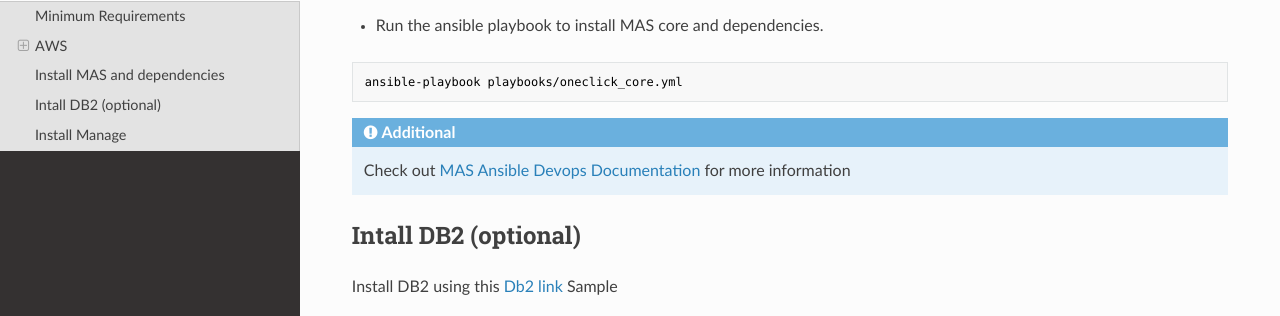
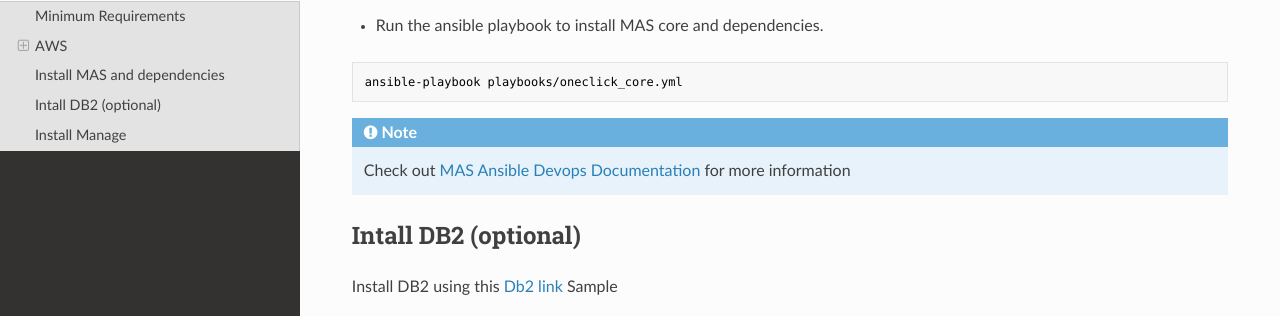
Before and after one commit to ibm-mas-manage/sno, an MkDocs documentation site: the page built from docs/index.md, in a window 1280 px wide and 900 px high, scrolled down 2551 px. Shown: the part 135-451 px from the top of the window. Built offline with MkDocs 1.6.1, drawn with Linux system fonts in a browser that asks for light colours; nearby versions of some CDN libraries.

Commit message:
update formatting

````diff
--- a/docs/index.md
+++ b/docs/index.md
@@ -143,7 +143,7 @@
 ansible-playbook playbooks/oneclick_core.yml
 ```
 
-!!! Additional information
+!!! note
     Check out [MAS Ansible Devops Documentation](https://ibm-mas.github.io/ansible-devops/) for more information
 
 
````
